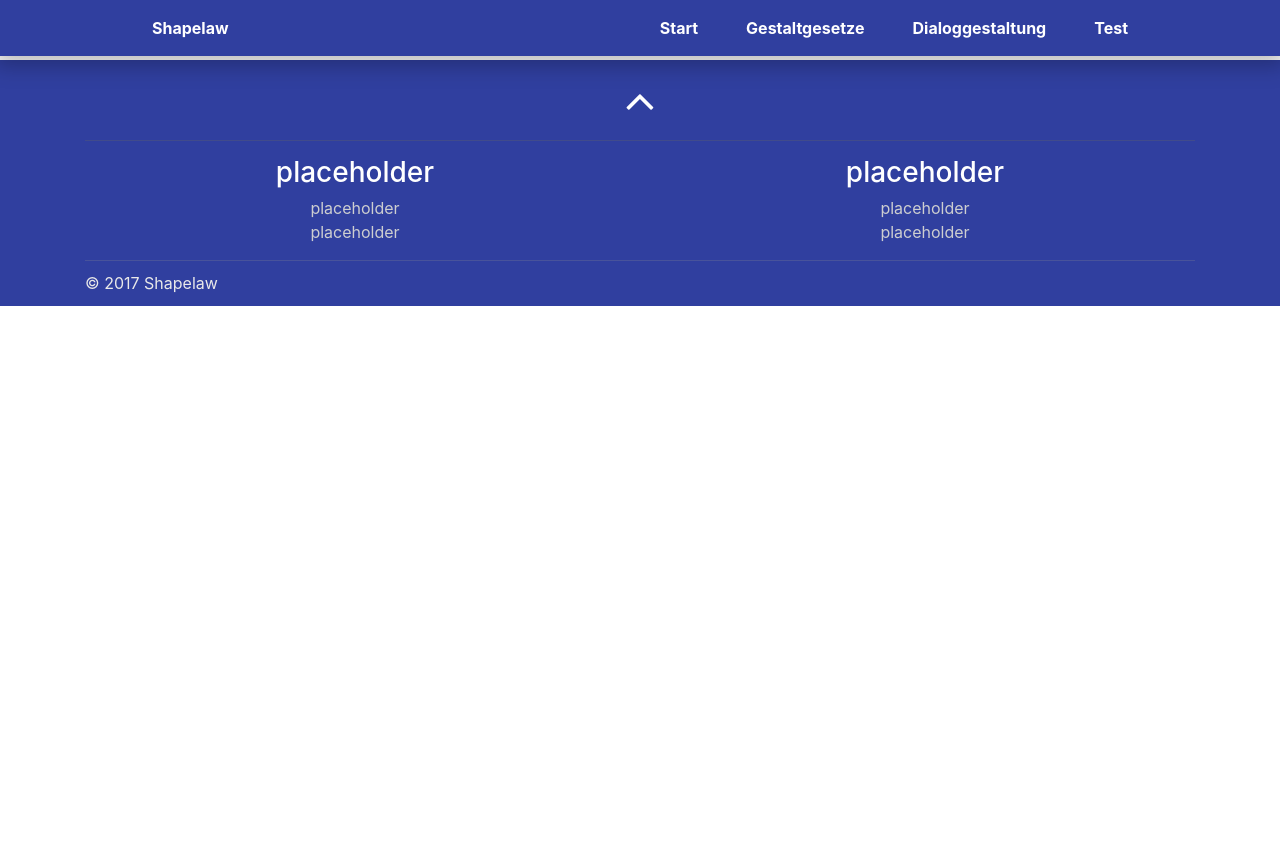
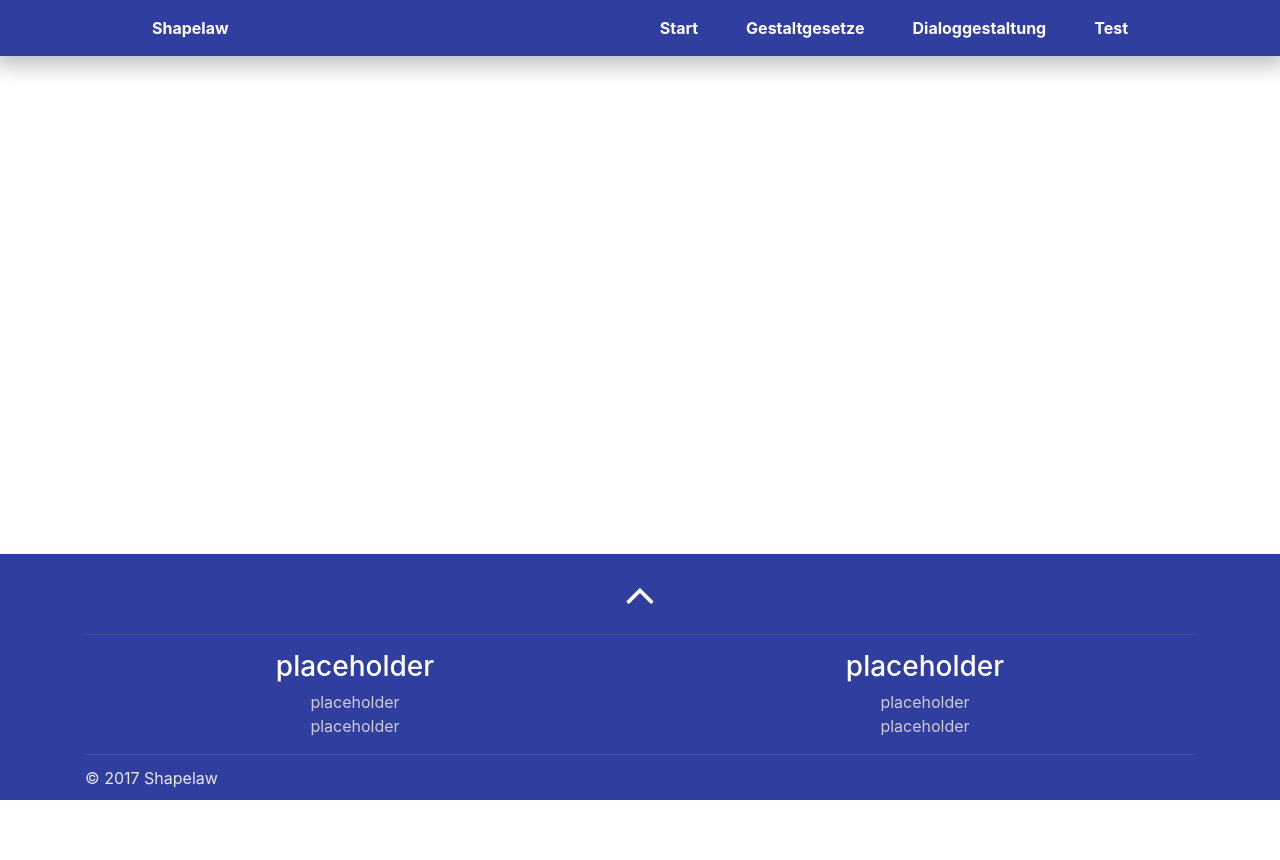
Before and after one commit to jaerso/Project-Shapelaw, a PHP site: page /index.php?page=data in a window 1280 px wide. After the commit the page ends 800 px from the top, so only its background shows below. Run offline with PHP 8.4, Linux system fonts and the light colour scheme; some libraries are stand-ins or nearby versions.

Commit message:
content3

```diff
--- a/files/PHP/Test.php
+++ b/files/PHP/Test.php
@@ -1,4 +1,4 @@
-<div id="main">
+<div class="main">
 
 <?php
 echo "<div class='container'>";
--- a/files/PHP/database/data.xml
+++ b/files/PHP/database/data.xml
@@ -9,7 +9,7 @@
         <gesetz id="1" path="1" lang="de">
 
             <content><![CDATA[
-            <div id="main">
+            <div class="main">
 
                 <div class="container">
 
@@ -19,29 +19,33 @@
 
                             <hr>
 
+                            <div>
+                                <img class = "content-img-right" src="files\img\GesetzDerÄhnlichkeitGleichheit1.jpg" alt="Bild zur Verdeutlichung des oberen Textes">
+
                                 <p>Elemente, welche einander gleichen, nehmen wir als zusammengehörig wahr.
                                 Dabei vergleichen wir die optischen Reize bei verschiedenfarbigen Elementen,
                                 unterscheiden zwischen Helligkeiten, Größe der Elemente oder ihrer Orientierung aber auch ihrer Form.
                                 So erkennen Menschen in kürzester Zeit verschiedene Formen in einer Ansammlung an bekannten geometrischen Figuren und können diese im Kopf nach Kreis,
                                 Quadrat, Dreieck etc. problemlos gruppieren. </p>
-
-
-                            <img class = "content-img" src="files\img\GesetzDerÄhnlichkeitGleichheit1.jpg" alt="Bild zur Verdeutlichung des oberen Textes">
+                            </div>
 
                             <br>
 
+                            <div>
+                                <img class = "content-img-left" src="files\img\GesetzDerÄhnlichkeitGleichheit2.png" alt="Bild zur Verdeutlichung des oberen Textes">
+
                                 <p>Angewendet wird es zum Gesetz der Gleichheit. Hierbei wird z.B. bei Formularen in Computeranwendungen die gleiche Sorte von Eingabefeldern benutzt.
                                 So erkennt der Nutzer sofort, dass alle Rechtecke Eingabefelder sind. </p>
-
-                            <img class = "content-img" src="files\img\GesetzDerÄhnlichkeitGleichheit2.png" alt="Bild zur Verdeutlichung des oberen Textes">
+                            </div>
 
                             <br>
 
+                            <div>
+                                <img class = "content-img" src="files\img\GesetzDerÄhnlichkeitGleichheit3.png" alt="Bild zur Verdeutlichung des oberen Textes">
                                 <p>Soll innerhalb der gleichen Formen ein Unterschied bei den Eingabefeldern dargestellt werden, so kann das mit dem Aspekt der Farbe erreicht werden.
                                 Dadurch weiß der Nutzer, es handelt sich immer noch um Eingabefelder, die jedoch zu einer anderen Gruppe gehören als die weißen Felder. </p>
+                            </div>
 
-
-                            <img class = "content-img" src="files\img\GesetzDerÄhnlichkeitGleichheit3.png" alt="Bild zur Verdeutlichung des oberen Textes">
 
                             <p>Gleiches gilt für Buttons auf Webseiten. Durch ihre ähnliche Form und evtl. auch farbliche Absetzung fasst der Nutzer diese Buttons einer funktionalen Gruppe zusammen. </p>
 
@@ -62,7 +66,7 @@
         <gesetz id="2" path="2" lang="de">
 
             <content><![CDATA[
-            <div id="main">
+            <div class="main">
 
                 <div class="container">
 
@@ -110,7 +114,7 @@
         <gesetz id="3" path="3" lang="de">
 
             <content><![CDATA[
-            <div id="main">
+            <div class="main">
 
                 <div class="container">
 
@@ -153,7 +157,7 @@
         <gesetz id="4" path="4" lang="de">
 
             <content><![CDATA[
-            <div id="main">
+            <div class="main">
 
                 <div class="container">
 
@@ -185,7 +189,7 @@
         <gesetz id="5" path="5" lang="de">
 
             <content><![CDATA[
-            <div id="main">
+            <div class="main">
 
                 <div class="container">
 
@@ -215,7 +219,7 @@
         <gesetz id="6" path="6" lang="de">
 
             <content><![CDATA[
-            <div id="main">
+            <div class="main">
 
                 <div class="container">
 
@@ -246,6 +250,8 @@
 
             <content><![CDATA[
 
+                <div class="main">
+
                     <div class="container">
 
                         <div id="Gestaltgesetze">
@@ -262,6 +268,7 @@
                         </div>
 
                     </div>
+
                 </div>
 
             ]]></content>
@@ -271,6 +278,8 @@
         <gesetz id="8" path="8" lang="de">
 
             <content><![CDATA[
+
+                <div class="main">
 
                     <div class="container">
 
@@ -289,6 +298,8 @@
 
                     </div>
 
+                </div>
+
             ]]></content>
 
         </gesetz>
@@ -296,6 +307,8 @@
         <gesetz id="9" path="9" lang="de">
 
             <content><![CDATA[
+
+                <div class="main">
 
                     <div class="container">
 
@@ -314,12 +327,12 @@
 
                     </div>
 
+                </div>
+
             ]]></content>
 
         </gesetz>
 
-
-
     </gesetze>
 
 </database>
--- a/files/css/style.css
+++ b/files/css/style.css
@@ -13,6 +13,16 @@
 img {
     max-width: 100%;
     height: auto;
+}
+
+#wrapper {
+    min-height: 100%;
+    position: relative;
+}
+
+.main-content {
+    position: relative;
+    padding-bottom: 280px;
 }
 
 /* Navigation */
@@ -249,8 +259,8 @@
     text-align: center;
 }
 
-#main {
-    margin: 60px auto 50px auto !important;
+.main {
+    margin: 100px auto 50px auto ;
 }
 
 /* HOME */
@@ -406,12 +416,23 @@
 
 /*GestaltgesetzeAlt*/
 
-.content-img{
+.content-img-right{
     float: right !important;
-    margin: 30px 30px 20px 30px !important;
+    margin:50px !important;
+    height: auto;
+    width: 300px;
+}
+
+.content-img-left{
+    float: left !important;
+    margin:50px !important;
+    height: auto;
+    width: 300px;
 }
 
 #Gestaltgesetze {
+    text-align: left;
+    font-size: 0,1em;
 }
 
 #Gestaltgesetze h1{
@@ -452,6 +473,9 @@
     -o-background-size: cover;
     background-size: cover;
     padding: 1em 0em 0em;
+    position: absolute;
+    bottom: 0px;
+    width: 100%;
 
 }
 
--- a/index.php
+++ b/index.php
@@ -17,6 +17,7 @@
 </head>
 
 <body>
+    <div id="wrapper">
         <header id="header">
             <nav class="navbar navbar-expand-lg navbar-light fixed-top bg-faded">
 
@@ -58,18 +59,15 @@
                     </ul>
                 </div>
             </nav>
-
         </header>
 
+
+        <div class="main-content">
         <?php
             if(!isset($_GET['page'])){
                 header("Location: index.php?page=home");
             }
             elseif($_GET['page']==''){$_GET['page']='home';}
-        ?>
-
-        <?php
-        if($_GET['page'] != 'home'  && $_GET['page'] != 'test' && $_GET['page'] != 'testevaluation' || $_GET['page'] == null){ echo "<div id=\"main\">";}
             ?>
 
                 <?php
@@ -98,8 +96,10 @@
                     }
                 ?>
 
-        <?php if($_GET['page']!='home'){echo "</div>";}
-        ?>
+
+        <div class="clearfix">
+        </div>
+        </div>
 
         <footer id="footer">
 
@@ -142,6 +142,7 @@
             </div>
 
         </footer>
+    </div>
 
     <!-- Optional JavaScript -->
     <!-- jQuery first, then Popper.js, then Bootstrap JS -->
```
Also changed, not shown: files/PHP/Dialoggesetze.php (+10 -2 lines), files/PHP/Gestaltgesetze.php (+7 -1 lines), files/PHP/Startseite.php (+3 -6 lines), files/img/GesetzDerÄhnlichkeitGleichheit1.jpg. Lines whose indentation alone changed are shown as unchanged.
